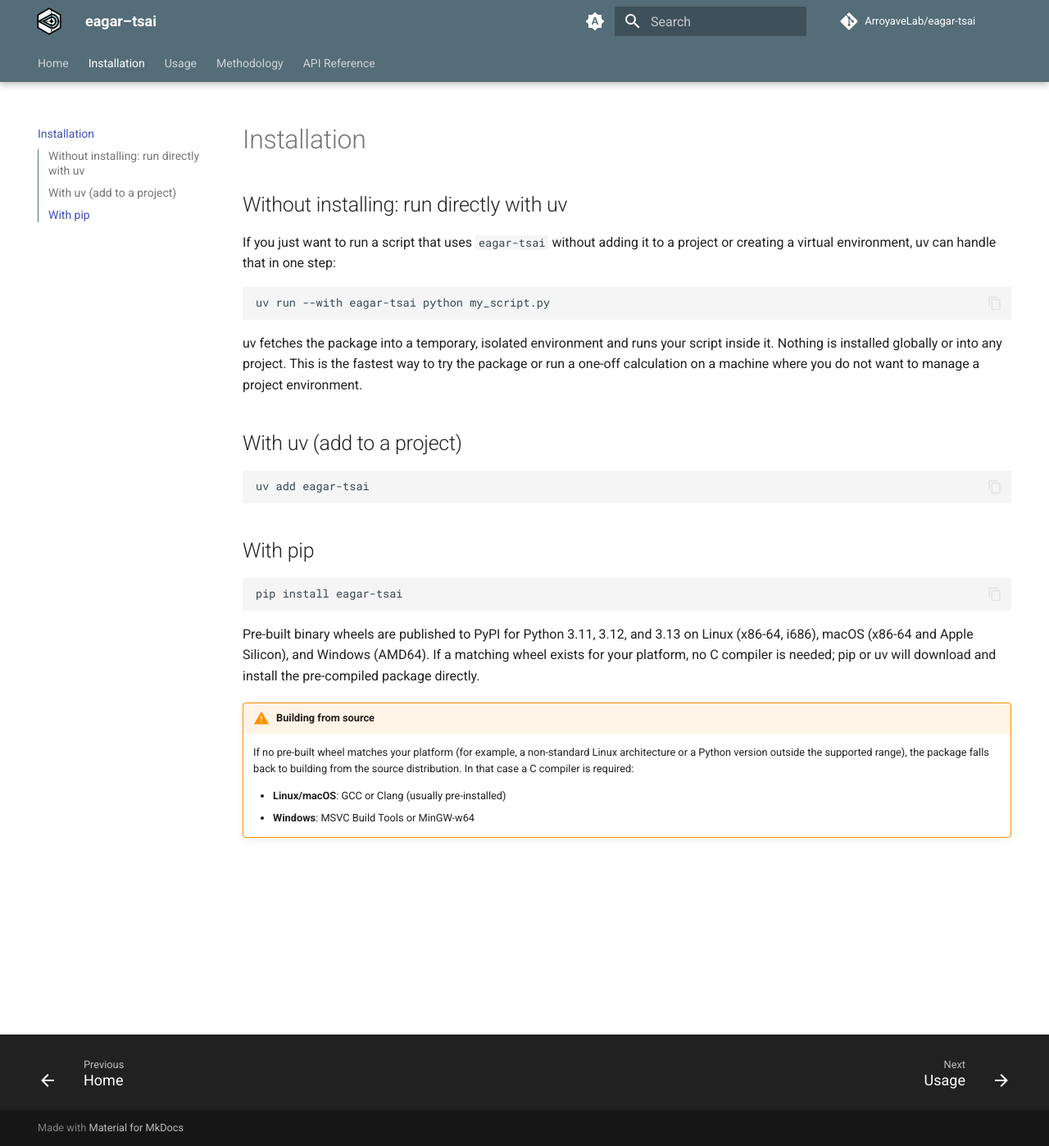
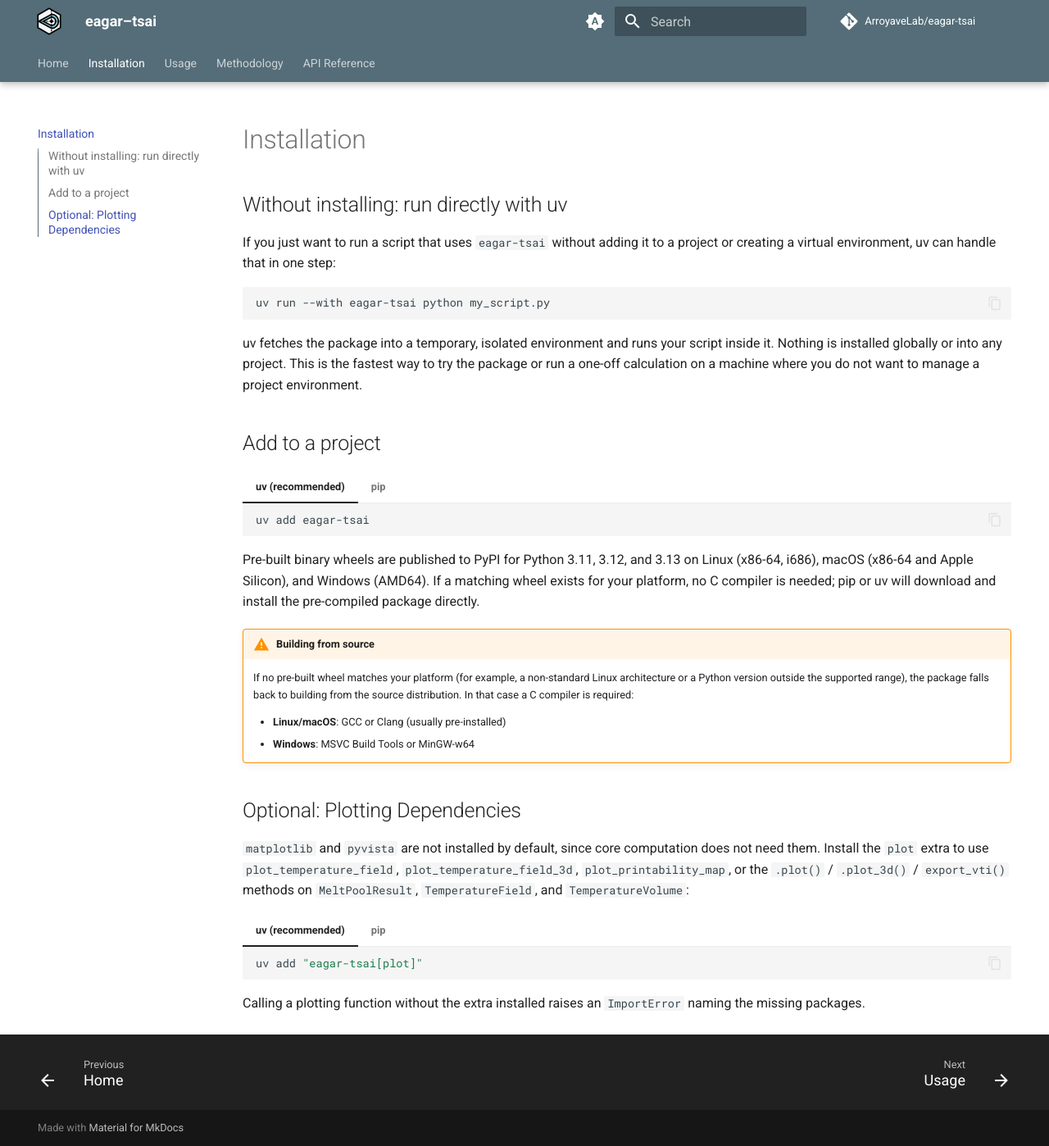
Before and after one commit to ArroyaveLab/eagar-tsai, an MkDocs documentation site: the page built from docs/installation.md, in a window 1280 px wide and 1398 px high. Shown: the whole window at 82% size. Built offline with MkDocs 1.6.1 and Material for MkDocs 9.7.7, drawn with Linux system fonts in a browser that asks for light colours; comment, search, counter and statistics services are not loaded.

Commit message:
Document optional plotting dependencies

````diff
--- a/docs/installation.md
+++ b/docs/installation.md
@@ -10,17 +10,19 @@
 
 uv fetches the package into a temporary, isolated environment and runs your script inside it. Nothing is installed globally or into any project. This is the fastest way to try the package or run a one-off calculation on a machine where you do not want to manage a project environment.
 
-## With uv (add to a project)
+## Add to a project
 
-```bash
-uv add eagar-tsai
-```
+=== "uv (recommended)"
 
-## With pip
+    ```bash
+    uv add eagar-tsai
+    ```
 
-```bash
-pip install eagar-tsai
-```
+=== "pip"
+
+    ```bash
+    pip install eagar-tsai
+    ```
 
 Pre-built binary wheels are published to PyPI for Python 3.11, 3.12, and 3.13 on Linux (x86-64, i686), macOS (x86-64 and Apple Silicon), and Windows (AMD64). If a matching wheel exists for your platform, no C compiler is needed; pip or uv will download and install the pre-compiled package directly.
 
@@ -29,3 +31,21 @@
 
     - **Linux/macOS**: GCC or Clang (usually pre-installed)
     - **Windows**: MSVC Build Tools or MinGW-w64
+
+## Optional: Plotting Dependencies
+
+`matplotlib` and `pyvista` are not installed by default, since core computation does not need them. Install the `plot` extra to use `plot_temperature_field`, `plot_temperature_field_3d`, `plot_printability_map`, or the `.plot()` / `.plot_3d()` / `export_vti()` methods on `MeltPoolResult`, `TemperatureField`, and `TemperatureVolume`:
+
+=== "uv (recommended)"
+
+    ```bash
+    uv add "eagar-tsai[plot]"
+    ```
+
+=== "pip"
+
+    ```bash
+    pip install "eagar-tsai[plot]"
+    ```
+
+Calling a plotting function without the extra installed raises an `ImportError` naming the missing packages.
````
Also changed, not shown: docs/index.md (+12 -6 lines), docs/usage.md (+3 -0 lines).
